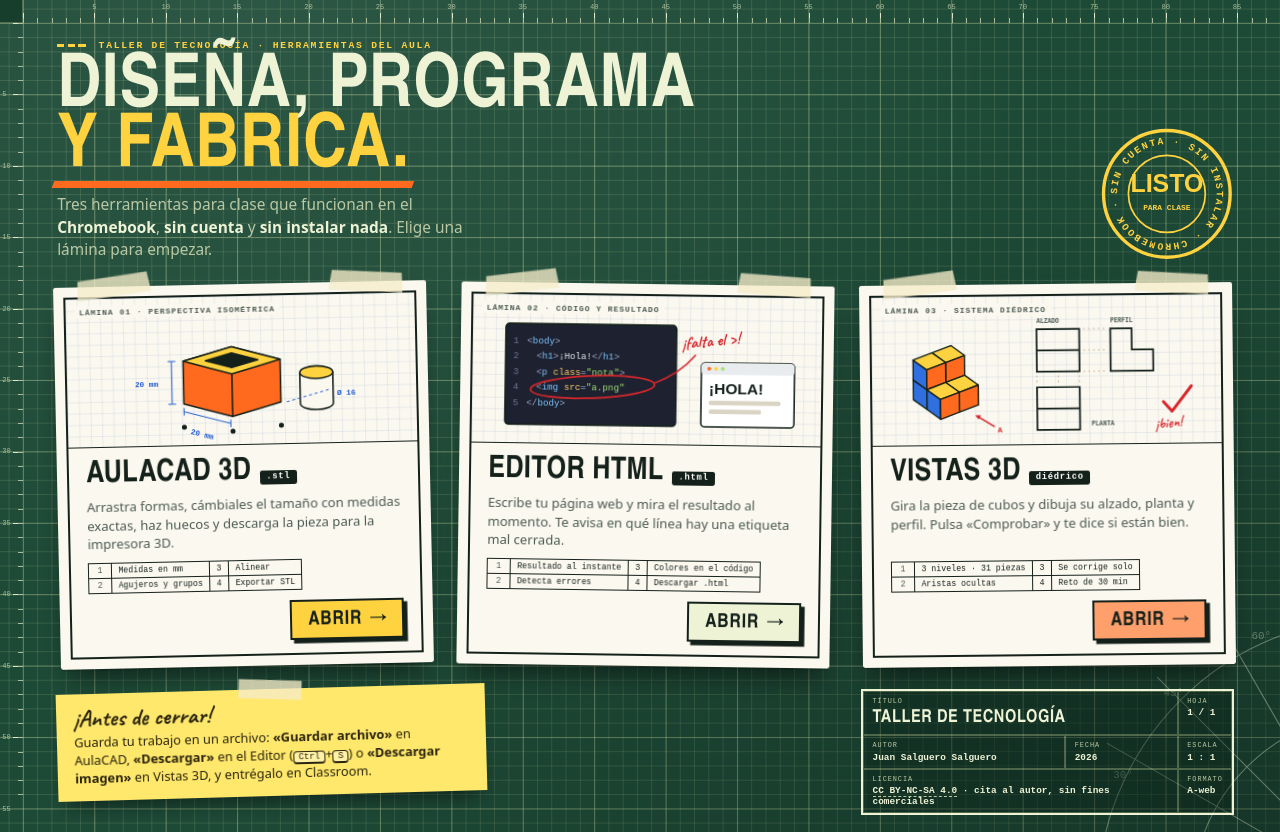
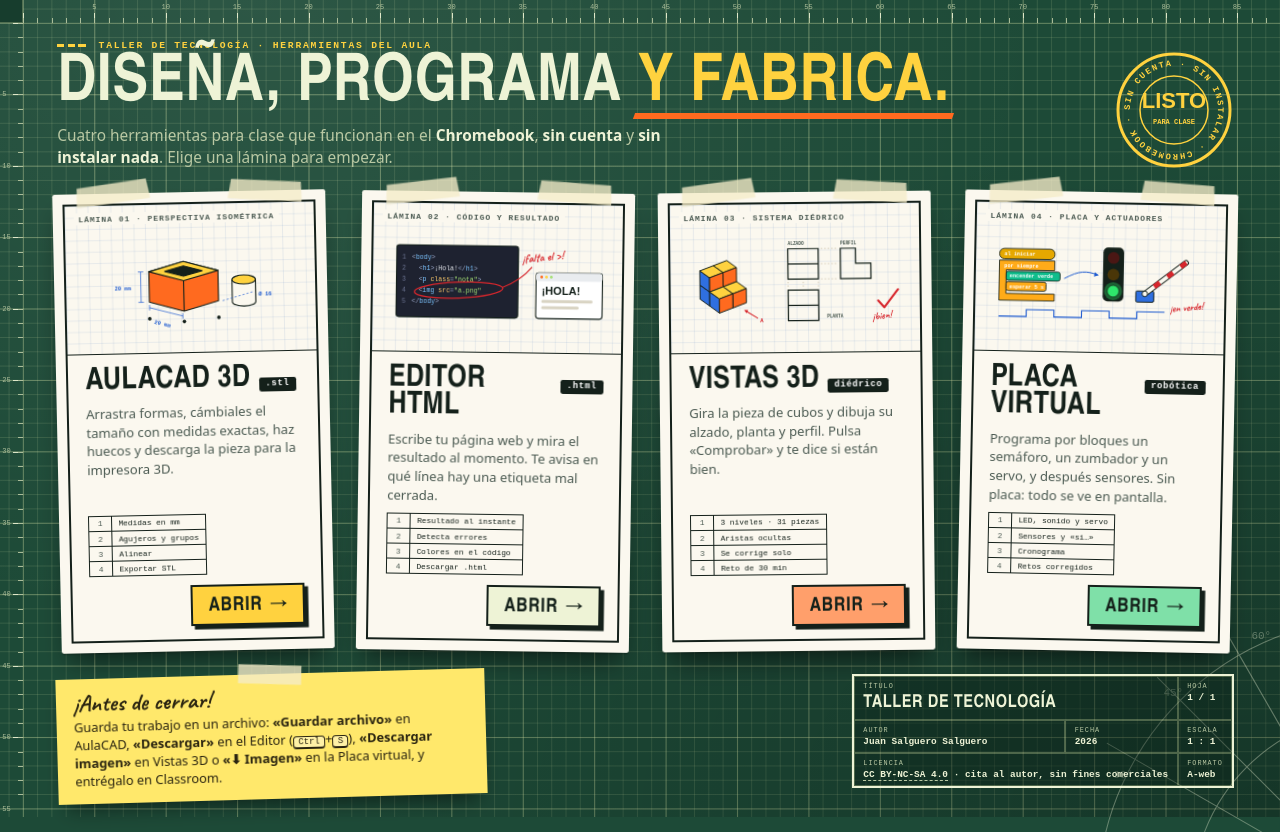
Before and after one commit to jsalsal003/jsalsal003.github.io, a plain HTML site: page index.html in a window 1280 px wide. Drawn offline with Linux system fonts and the light colour scheme; a web font is replaced by a local one.

Commit message:
Actualizar portada (2026-11-19)

```diff
--- a/index.html
+++ b/index.html
@@ -64,19 +64,19 @@
   /* transportador de 45° en la esquina inferior derecha */
   .angles{position:fixed;right:-7rem;bottom:-7rem;width:22rem;height:22rem;pointer-events:none;opacity:.35;z-index:0}
 
-  .page{position:relative;z-index:2;max-width:104rem;margin:0 auto;padding:2.8rem 3.2rem 1.2rem 4rem;display:grid;gap:1.6rem 2rem;
-    grid-template-columns:repeat(3,minmax(0,1fr));grid-template-areas:"hero hero hero" "a b c" "note note block"}
+  .page{position:relative;z-index:2;max-width:112rem;margin:0 auto;padding:2.8rem 3.2rem 1.2rem 4rem;display:grid;gap:1.6rem 2rem;
+    grid-template-columns:repeat(4,minmax(0,1fr));grid-template-areas:"hero hero hero hero" "a b c d" "note note block block"}
 
   /* ---------- cabecera ---------- */
   .hero{grid-area:hero;display:flex;align-items:flex-end;justify-content:space-between;gap:2rem}
   .tag{font-family:var(--mono);font-weight:600;font-size:.68rem;letter-spacing:.18em;text-transform:uppercase;color:var(--yellow);margin:0 0 .6rem;display:flex;align-items:center;gap:.7rem}
   .tag::before{content:"";width:2.2rem;height:.18rem;background:repeating-linear-gradient(90deg,var(--yellow) 0 .5rem,transparent .5rem .75rem)}
-  h1{font-family:var(--display);font-weight:900;font-size:5.2rem;line-height:.82;letter-spacing:.01em;text-transform:uppercase;margin:0;color:var(--chalk)}
+  h1{font-family:var(--display);font-weight:900;font-size:4.6rem;line-height:.82;letter-spacing:.01em;text-transform:uppercase;margin:0;color:var(--chalk)}
   h1 .hi{color:var(--yellow);position:relative;display:inline-block}
   h1 .hi::after{content:"";position:absolute;left:-.05em;right:-.05em;bottom:-.08em;height:.09em;background:var(--orange);transform:skewX(-20deg);transform-origin:left;animation:line .7s .9s cubic-bezier(.6,0,.2,1) both}
-  .lead{font-size:1.08rem;line-height:1.45;color:var(--chalk-2);max-width:31rem;margin:.9rem 0 0}
+  .lead{font-size:1.08rem;line-height:1.45;color:var(--chalk-2);max-width:46rem;margin:.8rem 0 0}
   .lead b{color:var(--chalk)}
-  .stamp{flex:none;width:9.5rem;height:9.5rem;animation:stamp .6s 1.1s cubic-bezier(.3,1.6,.5,1) both}
+  .stamp{flex:none;width:8.4rem;height:8.4rem;animation:stamp .6s 1.1s cubic-bezier(.3,1.6,.5,1) both}
   .stamp svg{width:100%;height:100%;overflow:visible}
 
   /* ---------- láminas de dibujo ---------- */
@@ -87,6 +87,7 @@
   .sheet.a{grid-area:a;animation-delay:.25s}
   .sheet.b{grid-area:b;--r:.8deg;animation-delay:.4s}
   .sheet.c{grid-area:c;--r:-.6deg;animation-delay:.55s}
+  .sheet.d{grid-area:d;--r:1.1deg;animation-delay:.7s}
   .sheet:hover,.sheet:focus-visible{transform:rotate(0) translateY(-.35rem);box-shadow:0 .1rem 0 rgba(0,0,0,.18),0 1.8rem 2.6rem -.6rem rgba(0,0,0,.65)}
   .sheet:focus-visible{outline:.22rem solid var(--yellow);outline-offset:.35rem}
   /* cinta adhesiva */
@@ -97,6 +98,7 @@
   .sheet.a::before,.sheet.a::after{animation-delay:.85s}
   .sheet.b::before,.sheet.b::after{animation-delay:1s}
   .sheet.c::before,.sheet.c::after{animation-delay:1.15s}
+  .sheet.d::before,.sheet.d::after{animation-delay:1.3s}
   /* margen de la lámina */
   .frame{margin:.7rem;border:2px solid var(--ink);display:flex;flex-direction:column;flex:1}
   .art{height:10.4rem;position:relative;border-bottom:1.5px solid var(--ink);overflow:hidden;
@@ -110,13 +112,14 @@
   .row{display:flex;flex-wrap:wrap;align-items:flex-end;justify-content:space-between;gap:.7rem;margin-top:auto}
   .row .go{margin-left:auto}
   /* lista de características, como una lista de piezas */
-  .parts{border-collapse:collapse;font-family:var(--mono);font-size:.58rem;color:var(--ink)}
+  .parts{border-collapse:collapse;font-family:var(--mono);font-size:.55rem;color:var(--ink)}
   .parts td{border:1px solid var(--ink);padding:.18rem .45rem;white-space:nowrap}
   .parts td:first-child{color:var(--ink-2);width:1.6rem;text-align:center}
   .go{display:inline-flex;align-items:center;gap:.6rem;font-family:var(--display);font-weight:900;font-size:1.35rem;text-transform:uppercase;letter-spacing:.04em;
     padding:.5rem 1.1rem .45rem;border:2px solid var(--ink);color:var(--ink);background:var(--yellow);box-shadow:.25rem .25rem 0 var(--ink);transition:transform .15s,box-shadow .15s}
   .sheet.b .go{background:var(--chalk)}
   .sheet.c .go{background:#ff9f6b}
+  .sheet.d .go{background:#7fe0a8}
   .go i{font-style:normal;transition:transform .2s}
   .sheet:hover .go{transform:translate(-.1rem,-.1rem);box-shadow:.35rem .35rem 0 var(--ink)}
   .sheet:hover .go i{transform:translateX(.35rem)}
@@ -151,7 +154,7 @@
   /* ---------- pantallas estrechas ---------- */
   @media (max-width:760px){
     :root{font-size:14px}
-    .page{grid-template-columns:minmax(0,1fr);grid-template-areas:"hero" "a" "b" "c" "note" "block";padding:2.6rem 1.2rem 1.5rem 2.4rem}
+    .page{grid-template-columns:minmax(0,1fr);grid-template-areas:"hero" "a" "b" "c" "d" "note" "block";padding:2.6rem 1.2rem 1.5rem 2.4rem}
     .hero > div{min-width:0}
     .tag{letter-spacing:.08em;flex-wrap:wrap}
     .row{flex-direction:column;align-items:stretch}
@@ -163,6 +166,8 @@
     h1{font-size:3.1rem}
     .block{justify-self:stretch}
   }
+  /* en pantallas anchas el titular va en una sola línea para que quepan las cuatro láminas */
+  @media (min-width:761px){ h1 br{display:none} }
   @media (prefers-reduced-motion:reduce){*,*::before,*::after{animation:none !important;transition:none !important}.ink{stroke-dashoffset:0}}
 </style>
 </head>
@@ -182,8 +187,8 @@
   <header class="hero">
     <div>
       <p class="tag">Taller de Tecnología · Herramientas del aula</p>
-      <h1>Diseña, programa<br><span class="hi">y fabrica.</span></h1>
-      <p class="lead">Tres herramientas para clase que funcionan en el <b>Chromebook</b>, <b>sin cuenta</b> y <b>sin instalar nada</b>. Elige una lámina para empezar.</p>
+      <h1>Diseña, programa <br><span class="hi">y fabrica.</span></h1>
+      <p class="lead">Cuatro herramientas para clase que funcionan en el <b>Chromebook</b>, <b>sin cuenta</b> y <b>sin instalar nada</b>. Elige una lámina para empezar.</p>
     </div>
     <div class="stamp" aria-label="Funciona en Chromebook y Linux, sin iniciar sesión y se guarda solo">
       <svg viewBox="0 0 120 120" aria-hidden="true">
@@ -235,8 +240,10 @@
         <p>Arrastra formas, cámbiales el tamaño con medidas exactas, haz huecos y descarga la pieza para la impresora 3D.</p>
         <div class="row">
           <table class="parts" aria-label="Características">
-            <tr><td>1</td><td>Medidas en mm</td><td>3</td><td>Alinear</td></tr>
-            <tr><td>2</td><td>Agujeros y grupos</td><td>4</td><td>Exportar STL</td></tr>
+            <tr><td>1</td><td>Medidas en mm</td></tr>
+            <tr><td>2</td><td>Agujeros y grupos</td></tr>
+            <tr><td>3</td><td>Alinear</td></tr>
+            <tr><td>4</td><td>Exportar STL</td></tr>
           </table>
           <span class="go">Abrir <i>→</i></span>
         </div>
@@ -274,8 +281,10 @@
         <p>Escribe tu página web y mira el resultado al momento. Te avisa en qué línea hay una etiqueta mal cerrada.</p>
         <div class="row">
           <table class="parts" aria-label="Características">
-            <tr><td>1</td><td>Resultado al instante</td><td>3</td><td>Colores en el código</td></tr>
-            <tr><td>2</td><td>Detecta errores</td><td>4</td><td>Descargar .html</td></tr>
+            <tr><td>1</td><td>Resultado al instante</td></tr>
+            <tr><td>2</td><td>Detecta errores</td></tr>
+            <tr><td>3</td><td>Colores en el código</td></tr>
+            <tr><td>4</td><td>Descargar .html</td></tr>
           </table>
           <span class="go">Abrir <i>→</i></span>
         </div>
@@ -324,8 +333,57 @@
         <p>Gira la pieza de cubos y dibuja su alzado, planta y perfil. Pulsa «Comprobar» y te dice si están bien.</p>
         <div class="row">
           <table class="parts" aria-label="Características">
-            <tr><td>1</td><td>3 niveles · 31 piezas</td><td>3</td><td>Se corrige solo</td></tr>
-            <tr><td>2</td><td>Aristas ocultas</td><td>4</td><td>Reto de 30 min</td></tr>
+            <tr><td>1</td><td>3 niveles · 31 piezas</td></tr>
+            <tr><td>2</td><td>Aristas ocultas</td></tr>
+            <tr><td>3</td><td>Se corrige solo</td></tr>
+            <tr><td>4</td><td>Reto de 30 min</td></tr>
+          </table>
+          <span class="go">Abrir <i>→</i></span>
+        </div>
+      </div>
+    </div>
+  </a>
+
+  <!-- Lámina 04: Placa virtual -->
+  <a class="sheet d" href="https://jsalsal003.github.io/aulacad/robotica/">
+    <div class="frame">
+      <div class="art" aria-hidden="true">
+        <span class="view">LÁMINA 04 · PLACA Y ACTUADORES</span>
+        <svg viewBox="0 0 360 140" preserveAspectRatio="xMidYMid meet" font-family="Martian Mono, monospace">
+          <!-- programa por bloques -->
+          <g font-size="7.5" font-weight="600" fill="#fff">
+            <rect x="34" y="30" width="80" height="15" rx="7" fill="#e6a800" stroke="#14201a" stroke-width="1.2"/><text x="41" y="40.5">al iniciar</text>
+            <path d="M34 47h80v14H44v34h70v10H34z" fill="#ffab19" stroke="#14201a" stroke-width="1.2"/><text x="41" y="57">por siempre</text>
+            <rect x="44" y="63" width="78" height="13" rx="3" fill="#0fbd8c" stroke="#14201a" stroke-width="1.2"/><text x="49" y="72.5">encender verde</text>
+            <rect x="44" y="78" width="58" height="13" rx="3" fill="#ffab19" stroke="#14201a" stroke-width="1.2"/><text x="49" y="87.5">esperar 5 s</text>
+          </g>
+          <path class="ink" d="M128 72 C 150 60, 160 60, 176 66" fill="none" stroke="#1f5bd0" stroke-width="1.4" stroke-dasharray="3 3"/>
+          <path d="M172 62l6 4.5-7 2z" fill="#1f5bd0"/>
+          <!-- semáforo -->
+          <rect x="184" y="26" width="30" height="78" rx="7" fill="#14201a"/>
+          <circle cx="199" cy="41" r="8.5" fill="#4a1714"/><circle cx="199" cy="65" r="8.5" fill="#4a3608"/>
+          <circle cx="199" cy="89" r="13" fill="#2ee66b" opacity=".35"/><circle cx="199" cy="89" r="8.5" fill="#2ee66b" stroke="#14201a" stroke-width="1"/>
+          <!-- servo con barrera -->
+          <g stroke="#14201a" stroke-width="1.4">
+            <rect x="232" y="88" width="26" height="16" rx="2" fill="#2f6fe0"/>
+            <g transform="rotate(-38 245 92)"><rect x="245" y="88.5" width="78" height="7" rx="3.5" fill="#fbf8ef"/>
+              <path d="M262 88.5h10v7h-10zM286 88.5h10v7h-10zM310 88.5h10v7h-10z" fill="#d7262c" stroke="none"/></g>
+            <circle cx="245" cy="92" r="4" fill="#fbf8ef"/>
+          </g>
+          <!-- cronograma -->
+          <path class="ink" d="M34 128 h40 v-10 h40 v10 h40 v-10 h40 v10 h40 v-10 h40" fill="none" stroke="#1f5bd0" stroke-width="1.6"/>
+          <text x="282" y="118" font-family="Caveat, cursive" font-weight="700" font-size="15" fill="#d7262c" transform="rotate(-6 282 118)">¡en verde!</text>
+        </svg>
+      </div>
+      <div class="body">
+        <h2>Placa virtual <small>robótica</small></h2>
+        <p>Programa por bloques un semáforo, un zumbador y un servo, y después sensores. Sin placa: todo se ve en pantalla.</p>
+        <div class="row">
+          <table class="parts" aria-label="Características">
+            <tr><td>1</td><td>LED, sonido y servo</td></tr>
+            <tr><td>2</td><td>Sensores y «si…»</td></tr>
+            <tr><td>3</td><td>Cronograma</td></tr>
+            <tr><td>4</td><td>Retos corregidos</td></tr>
           </table>
           <span class="go">Abrir <i>→</i></span>
         </div>
@@ -335,7 +393,7 @@
 
   <aside class="note">
     <h3>¡Antes de cerrar!</h3>
-    <p>Guarda tu trabajo en un archivo: <b>«Guardar archivo»</b> en AulaCAD, <b>«Descargar»</b> en el Editor (<kbd>Ctrl</kbd>+<kbd>S</kbd>) o <b>«Descargar imagen»</b> en Vistas 3D, y entrégalo en Classroom.</p>
+    <p>Guarda tu trabajo en un archivo: <b>«Guardar archivo»</b> en AulaCAD, <b>«Descargar»</b> en el Editor (<kbd>Ctrl</kbd>+<kbd>S</kbd>), <b>«Descargar imagen»</b> en Vistas 3D o <b>«⬇ Imagen»</b> en la Placa virtual, y entrégalo en Classroom.</p>
   </aside>
 
   <footer class="block" aria-label="Autoría y licencia">
```
